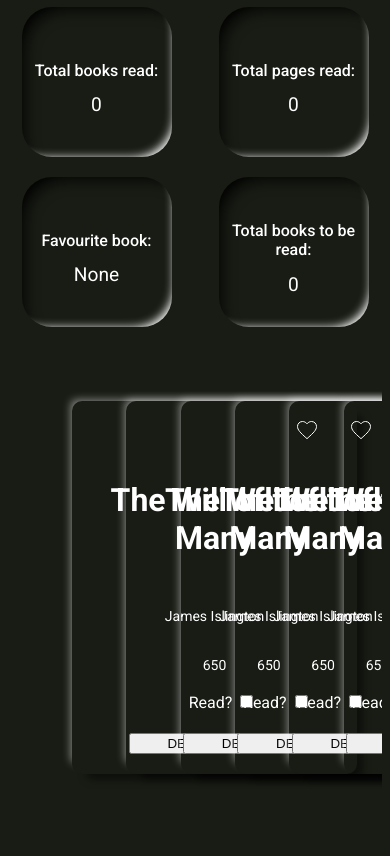
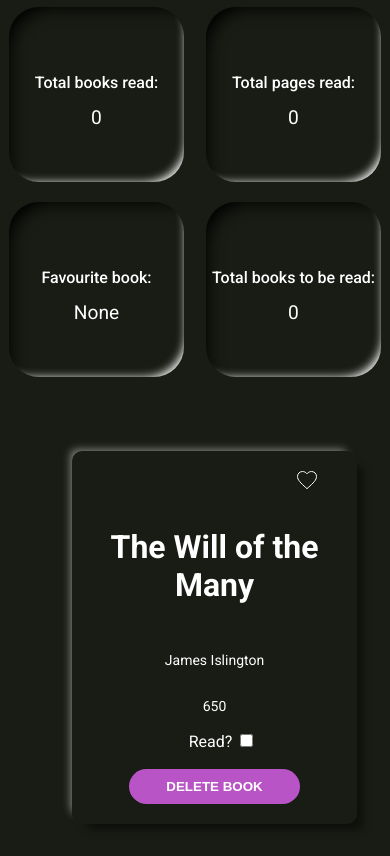
Before and after one commit to davidbentley95/odin-library, a plain HTML site: page index.html in a window 390 px wide. Shown: the part 148-1004 px from the top of the page. Before the commit the page ends 954 px from the top, so only its background shows below. Drawn offline with Linux system fonts and the light colour scheme.

Commit message:
Add back horizontal scroll and styles
Bring back horizontal scroll to make identification of scroll
easier and style the scroll bar.

```diff
--- a/script.js
+++ b/script.js
@@ -171,9 +171,11 @@ function changeHeartColor() {
         const favouriteIcon = item.querySelector("path");
 
         if(favouriteButton.checked) {
-           favouriteIcon.setAttribute("fill", "white");
+           favouriteIcon.setAttribute("fill", "#B954C6");
+           favouriteIcon.setAttribute("stroke", "#B954C6");
         } else {
-            favouriteIcon.setAttribute("fill", "black");
+            favouriteIcon.setAttribute("fill", "#181C14");
+            favouriteIcon.setAttribute("stroke", "white");
         }
     });
 }
--- a/styles.css
+++ b/styles.css
@@ -2,6 +2,13 @@
     margin: 0;
     padding: 0;
     box-sizing: border-box;
+}
+
+:root {
+    --mainColor: #181C14;
+    --complimentColor: #B954C6;
+    --shadeLighter: #272b25;
+    --shade-Darker: #12140f;
 }
 
 body {
@@ -10,8 +17,9 @@ body {
     font-weight: 400;
     font-style: normal;
     min-height: 100vh;
-    background-color: #181C14;
+    background-color: var(--mainColor);
     color: white;
+    overflow-y: hidden;
 }
 
 header {
@@ -61,7 +69,7 @@ dialog button, .read-status-checkbox {
 .book-carousel {
     display: grid;
     grid-auto-flow: column;
-    grid-auto-columns: 19%;
+    grid-auto-columns: minmax(325px, 19%);
     margin-top: 50px;
     margin-left: 40px;
     padding: 24px;
@@ -70,8 +78,15 @@ dialog button, .read-status-checkbox {
     overscroll-behavior-inline: contain;
 }
 
+
 .delete-button {
     width: 70%;
+    border-radius: 40px;
+    padding: 10px;
+    background-color: var(--complimentColor);
+    font-weight: 600;
+    border: none;
+    color: white;
 }
 
 .delete-button:hover {
@@ -86,8 +101,8 @@ dialog button, .read-status-checkbox {
 }
 
 .dashboard-card {
-    width: clamp(150px, 20vw, 300px);
-    height: clamp(150px, 20vw, 300px);
+    width: clamp(175px, 20vw, 300px);
+    height: clamp(175px, 20vw, 300px);
 
     border-radius: 30px;
     display: flex;
@@ -121,3 +136,23 @@ dialog button, .read-status-checkbox {
     align-self: flex-end;
     margin-right: 20px;
 }
+
+::-webkit-scrollbar {
+    width: 20px;
+}
+
+::-webkit-scrollbar-track {
+    box-shadow: inset 0 0 5px grey;
+    border-radius: 10px;
+}
+
+
+::-webkit-scrollbar-thumb {
+    background: var(--shadeLighter);
+    border-radius: 10px;
+}
+
+
+::-webkit-scrollbar-thumb:hover {
+    background: var(--complimentColor);
+}
```
